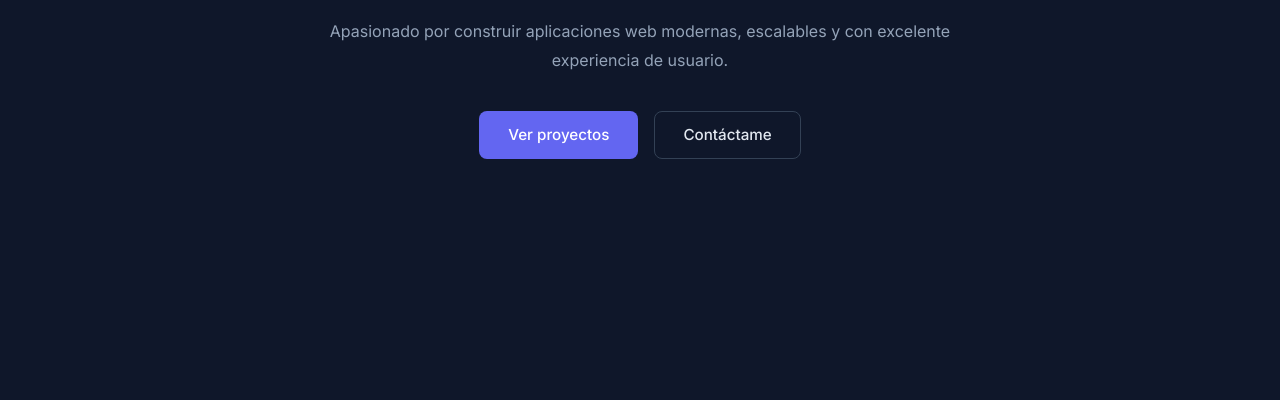
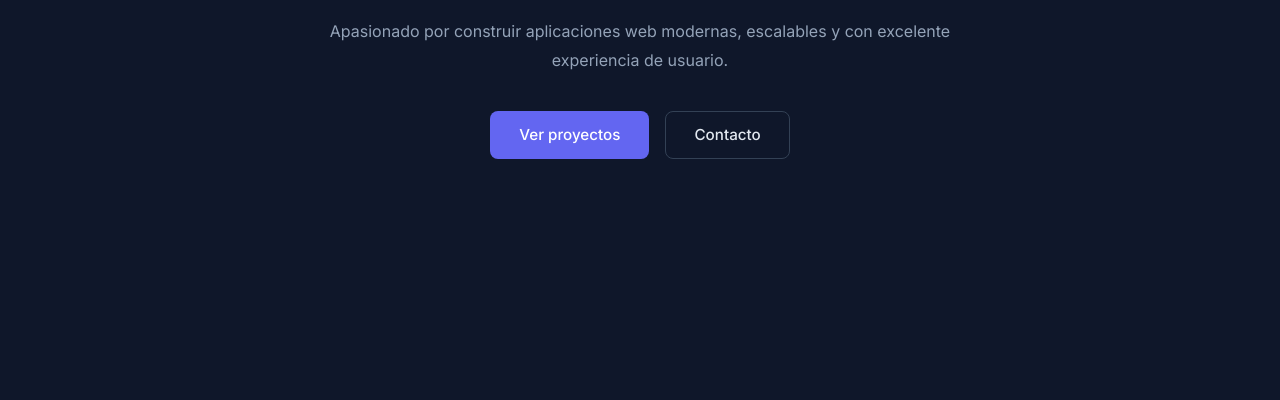
Before and after one commit to a00840950/notificaciones, a plain HTML site: page index.html in a window 1280 px wide. Shown: the part 400-800 px from the top of the page. Drawn offline with nearby package versions, Linux system fonts and the light colour scheme; a script that the page names is missing.

Commit message:
Commit extra

```diff
--- a/index.html
+++ b/index.html
@@ -63,7 +63,7 @@
       </p>
       <div class="hero-actions">
         <a href="#proyectos" class="btn btn-primary">Ver proyectos</a>
-        <a href="#contacto"  class="btn btn-outline">Contáctame</a>
+        <a href="#contacto"  class="btn btn-outline">Contacto</a>
       </div>
     </div>
   </section>
```
